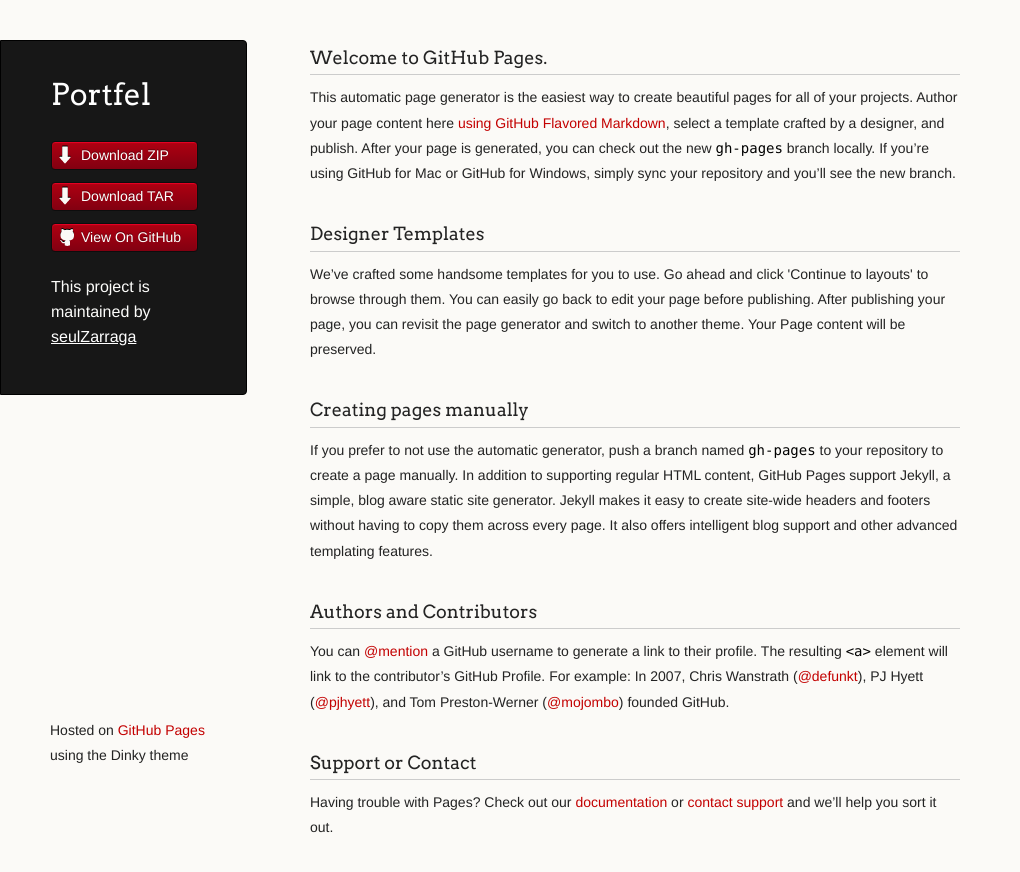
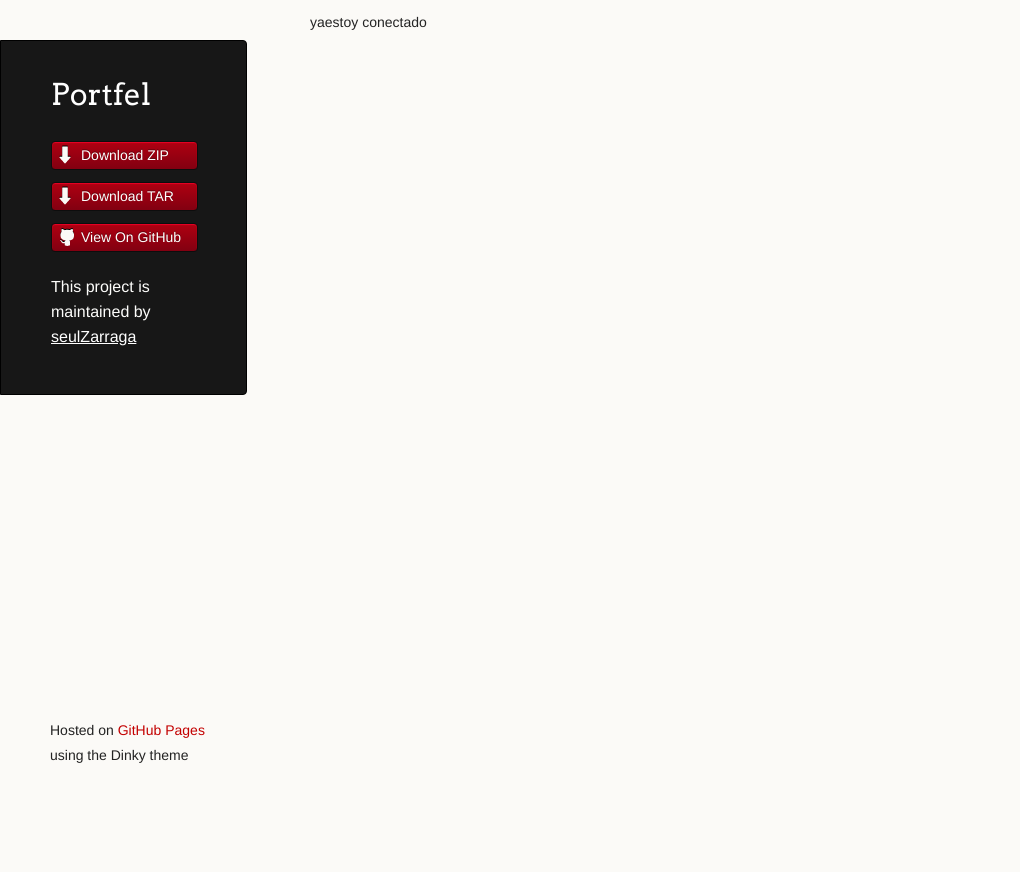
Before and after one commit to seulZarraga/portfel, a plain HTML site: page index.html in a window 1280 px wide. Shown: the whole page, without its empty margins (0-1020 px from the left). After the commit the page ends 800 px from the top, so only its background shows below. Drawn offline with Linux system fonts and the light colour scheme.

```diff
--- a/index.html
+++ b/index.html
@@ -30,30 +30,7 @@
 
       </header>
       <section>
-        <h3>
-<a id="welcome-to-github-pages" class="anchor" href="#welcome-to-github-pages" aria-hidden="true"><span class="octicon octicon-link"></span></a>Welcome to GitHub Pages.</h3>
-
-<p>This automatic page generator is the easiest way to create beautiful pages for all of your projects. Author your page content here <a href="https://guides.github.com/features/mastering-markdown/">using GitHub Flavored Markdown</a>, select a template crafted by a designer, and publish. After your page is generated, you can check out the new <code>gh-pages</code> branch locally. If you’re using GitHub for Mac or GitHub for Windows, simply sync your repository and you’ll see the new branch.</p>
-
-<h3>
-<a id="designer-templates" class="anchor" href="#designer-templates" aria-hidden="true"><span class="octicon octicon-link"></span></a>Designer Templates</h3>
-
-<p>We’ve crafted some handsome templates for you to use. Go ahead and click 'Continue to layouts' to browse through them. You can easily go back to edit your page before publishing. After publishing your page, you can revisit the page generator and switch to another theme. Your Page content will be preserved.</p>
-
-<h3>
-<a id="creating-pages-manually" class="anchor" href="#creating-pages-manually" aria-hidden="true"><span class="octicon octicon-link"></span></a>Creating pages manually</h3>
-
-<p>If you prefer to not use the automatic generator, push a branch named <code>gh-pages</code> to your repository to create a page manually. In addition to supporting regular HTML content, GitHub Pages support Jekyll, a simple, blog aware static site generator. Jekyll makes it easy to create site-wide headers and footers without having to copy them across every page. It also offers intelligent blog support and other advanced templating features.</p>
-
-<h3>
-<a id="authors-and-contributors" class="anchor" href="#authors-and-contributors" aria-hidden="true"><span class="octicon octicon-link"></span></a>Authors and Contributors</h3>
-
-<p>You can <a href="https://github.com/blog/821" class="user-mention">@mention</a> a GitHub username to generate a link to their profile. The resulting <code>&lt;a&gt;</code> element will link to the contributor’s GitHub Profile. For example: In 2007, Chris Wanstrath (<a href="https://github.com/defunkt" class="user-mention">@defunkt</a>), PJ Hyett (<a href="https://github.com/pjhyett" class="user-mention">@pjhyett</a>), and Tom Preston-Werner (<a href="https://github.com/mojombo" class="user-mention">@mojombo</a>) founded GitHub.</p>
-
-<h3>
-<a id="support-or-contact" class="anchor" href="#support-or-contact" aria-hidden="true"><span class="octicon octicon-link"></span></a>Support or Contact</h3>
-
-<p>Having trouble with Pages? Check out our <a href="https://help.github.com/pages">documentation</a> or <a href="https://github.com/contact">contact support</a> and we’ll help you sort it out.</p>
+        <p>yaestoy conectado</p>
       </section>
       <footer>
         <p><small>Hosted on <a href="https://pages.github.com">GitHub Pages</a> using the Dinky theme</small></p>
```
Also changed, not shown: params.json (+1 -1 lines).
